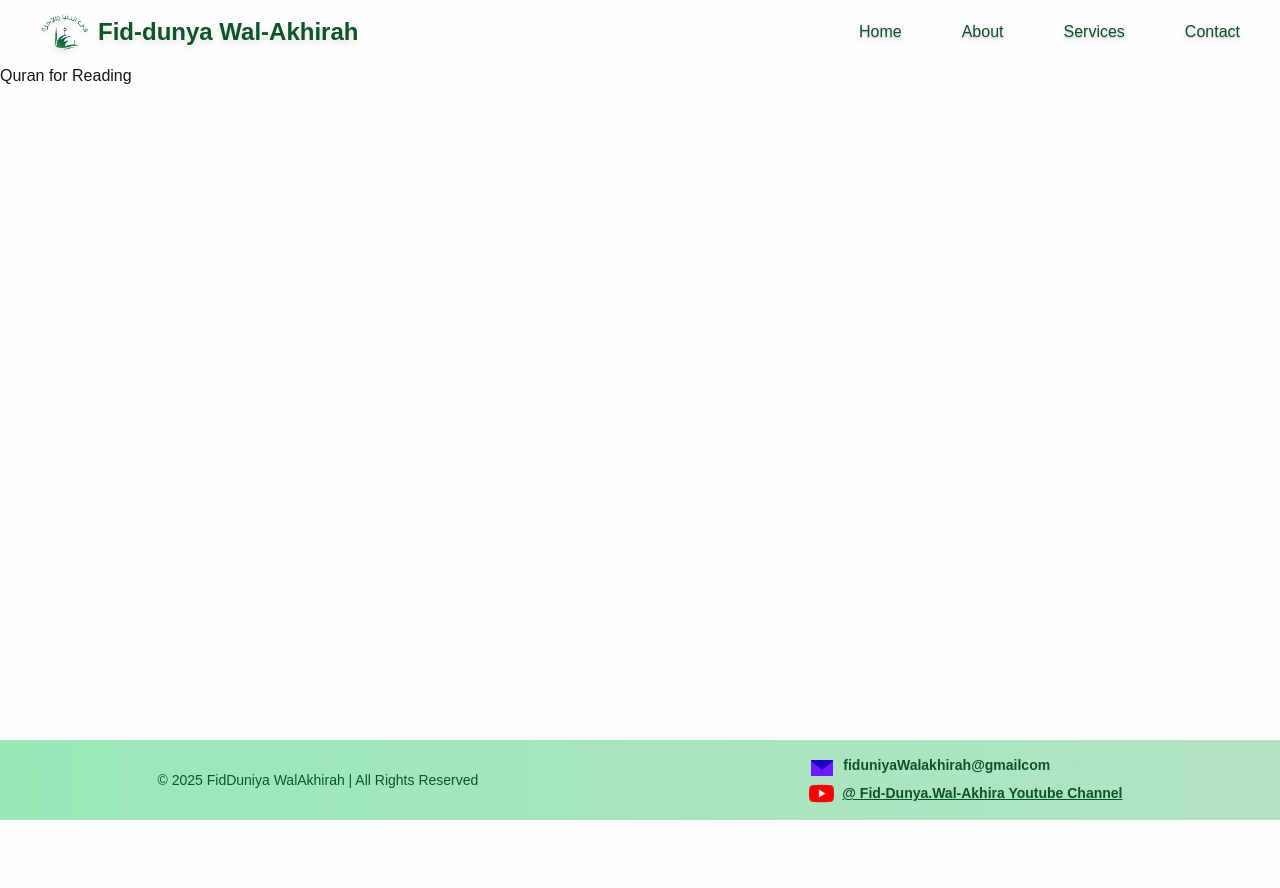
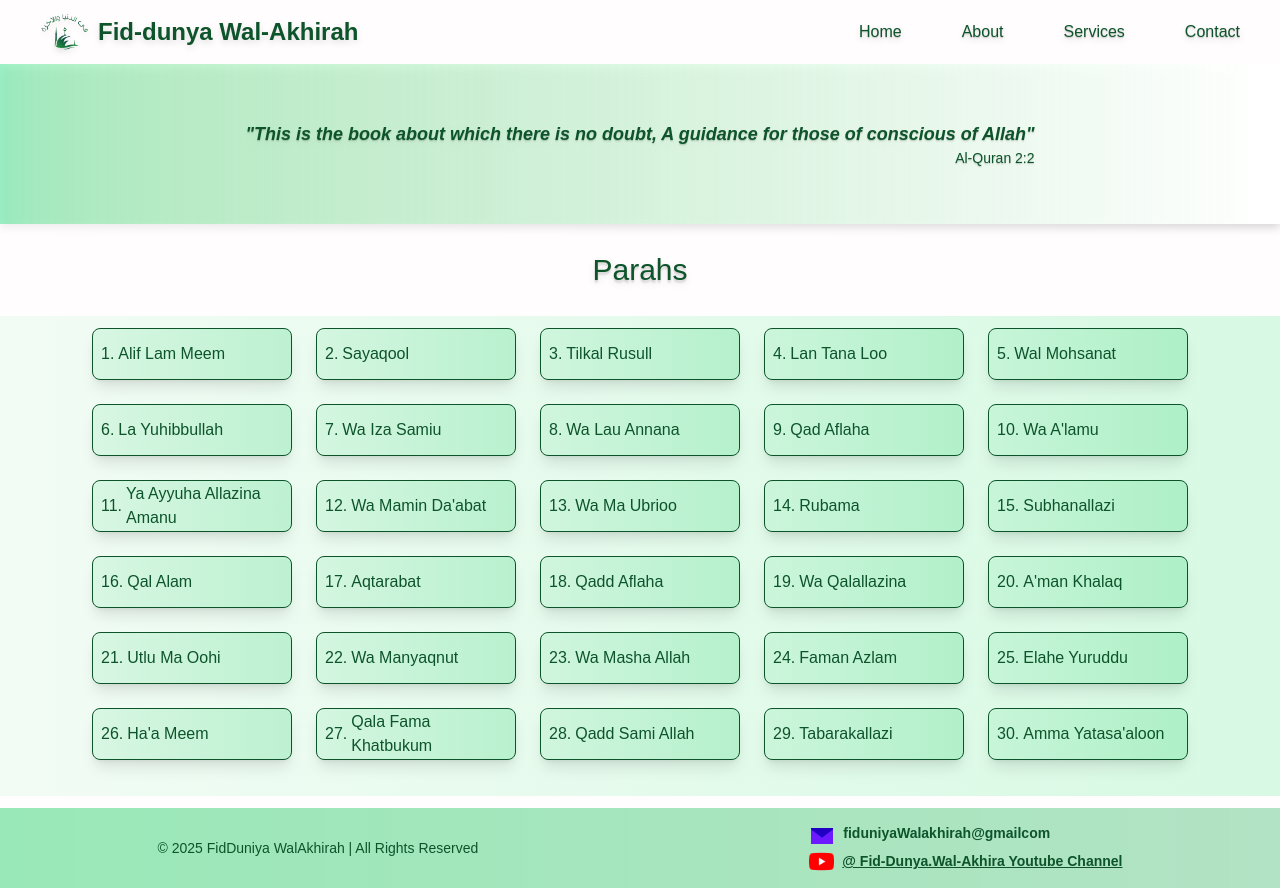
Before and after one commit to Hiba-Azhar0219/Responsive-Deployable-FidDuniya, a Next.js app: page /Quran in a window 1280 px wide. Before the commit the page ends 820 px from the top, so only its background shows below. Built offline with nearby package versions, Linux system fonts and the light colour scheme.

Commit message:
Parahs tab done

```diff
--- a/app/Quran/page.js
+++ b/app/Quran/page.js
@@ -1,9 +1,12 @@
 import React from 'react'
+import QuranHeroSection from '@/components/QuranHeroSection'
+import Surah from '@/components/Surah'
 
 const Quran = () => {
   return (
-    <div>
-      <h1>Quran for Reading</h1>
+    <div className='flex flex-col max-w-[100vw] overflow-x-hidden; justify-center items-center'>
+      <QuranHeroSection />
+      <Surah />
     </div>
   )
 }
--- a/components/ListenToQuran.js
+++ b/components/ListenToQuran.js
@@ -1,12 +1,13 @@
 import React from 'react'
+import Link from 'next/link'
 
 const ListenToQuran = () => {
   return (
     <div className='upperDiv flex flex-col gap-10 justify-center items-center '>
-      <div className='ListenToQuranDiv flex justify-around items-center gap-20  text-green-900 text-bold max-w-[100vw] mt-10 min-w-[100vw] min-h-[20vh]  bg-linear-to-r from-green-300/10 to-green-300/30'>
+      <div className='ListenToQuranDiv flex justify-around items-center gap-20 text-green-900 text-bold max-w-[100vw] mt-10 min-w-[100vw] min-h-[20vh]  bg-linear-to-r from-green-300/10 to-green-300/30'>
         <h1 className='text-3xl'>Listen to the Quran. SubhanAllah!</h1>
         <div className='audio-div flex flex-col justify-center items-center gap-1'>
-          <h1 className='text-green-900 text-md '>Surah Fatiha</h1>
+          <h1 className='text-green-900 text-md'>Surah Fatiha</h1>
           <audio
             className='bg-green-700/50 p-1 rounded-4xl shadow-xl'
             src='/1.mp3'
@@ -15,9 +16,11 @@ const ListenToQuran = () => {
         </div>
       </div>
 
-      <button className=' h-10 w-35 text-white bg-linear-to-br from-green-600/60 to-green-700/70 hover:from-green-600 to-green-700 hover:text-white hover:font-bold py-2  rounded shadow-xl cursor-pointer'>
-        Recite Quran
-      </button>
+      <Link href='/Quran'>
+        <button className=' h-10 w-35 text-white bg-linear-to-br from-green-600/60 to-green-700/70 hover:from-green-600 to-green-700 hover:text-white hover:font-bold py-2  rounded shadow-xl cursor-pointer'>
+          Recite Quran
+        </button>
+      </Link>
     </div>
   )
 }
--- a/components/MotivationForDua.js
+++ b/components/MotivationForDua.js
@@ -7,7 +7,7 @@ const MotivationForDua = () => {
         Always make Duas
       </h1>
       <h3 className='text-xl text-shadow-md'>
-        Allah never rejects your prayers. He answers in all different ways.
+        "Allah never rejects your prayers. He answers in all different ways."
       </h3>
     </div>
   )
--- a/components/MotivationForQuran.js
+++ b/components/MotivationForQuran.js
@@ -7,8 +7,8 @@ const MotivationForQuran = () => {
         Allah Makes Impossible Possible
       </h1>
       <h3 className='text-xl text-shadow-md'>
-        Once you make a decision, put your trust in Allah. Surely Allah loves
-        those who trust in Him.
+        "Once you make a decision, put your trust in Allah. Surely Allah loves
+        those who trust in Him."
       </h3>
     </div>
   )
--- /dev/null
+++ b/components/QuranHeroSection.js
@@ -0,0 +1,19 @@
+import React from 'react'
+
+const QuranHeroSection = () => {
+  return (
+    <div className=' flex min-w-[100vw] min-h-[20vh] text-green-900 justify-center items-center bg-linear-to-r from-green-400/40 to-white drop-shadow-lg text-shadow-sm'>
+      <div>
+        <h1 className='italic font-bold text-lg'>
+          "This is the book about which there is no doubt, A guidance for those
+          of conscious of Allah"
+        </h1>
+        <div className='ref'>
+          <h1 className='text-right text-sm'>Al-Quran 2:2</h1>
+        </div>
+      </div>
+    </div>
+  )
+}
+
+export default QuranHeroSection
--- a/components/Supplications.js
+++ b/components/Supplications.js
@@ -1,4 +1,5 @@
 import React from 'react'
+import Link from 'next/link'
 import Image from 'next/image'
 
 const Supplications = () => {
@@ -51,9 +52,11 @@ const Supplications = () => {
           <h1 className='text-green-900 text-lg  text-shadow-sm'>Guidance</h1>
         </div>
       </div>
-      <button className='text-white bg-linear-to-br from-green-600/70 to-green-700/80 hover:from-green-600 to-green-700 hover:text-white hover:font-bold py-2 px-4 m-2 rounded shadow-xl cursor-pointer'>
-        More Supplications
-      </button>
+      <Link href='/Duas'>
+        <button className='text-white bg-linear-to-br from-green-600/70 to-green-700/80 hover:from-green-600 to-green-700 hover:text-white hover:font-bold py-2 px-4 m-2 rounded shadow-xl cursor-pointer'>
+          More Supplications
+        </button>
+      </Link>
     </div>
   ) //Supplications div ends
 }
--- /dev/null
+++ b/components/Surah.js
@@ -0,0 +1,45 @@
+import React from 'react'
+import Script from 'next/script'
+
+const Surah = () => {
+  return (
+    <div className='flex flex-col mt-7 justify-center items-center'>
+      <h1 className='text-3xl text-green-900  text-shadow-lg'>Parahs</h1>
+      <div className='surahList text-green-900 w-[100vw] h-[60vh] mt-7 bg-linear-to-r from-green-300/10 to-green-300/30'>
+        <div
+          id='parahContainer'
+          className=' flex gap-6 flex-wrap justify-center items-center p-3'
+        ></div>
+      </div>
+      {/*Surah list ends */}
+      <Script>
+        {`
+    const parahNames = [
+      "Alif Lam Meem", "Sayaqool", "Tilkal Rusull", "Lan Tana Loo", "Wal Mohsanat",
+      "La Yuhibbullah", "Wa Iza Samiu", "Wa Lau Annana", "Qad Aflaha", "Wa A'lamu",
+      "Ya Ayyuha Allazina Amanu", "Wa Mamin Da'abat", "Wa Ma Ubrioo", "Rubama", "Subhanallazi",
+      "Qal Alam", "Aqtarabat", "Qadd Aflaha", "Wa Qalallazina", "A'man Khalaq",
+      "Utlu Ma Oohi", "Wa Manyaqnut", "Wa Masha Allah", "Faman Azlam", "Elahe Yuruddu",
+      "Ha'a Meem", "Qala Fama Khatbukum", "Qadd Sami Allah", "Tabarakallazi", "Amma Yatasa'aloon"
+    ];
+
+    const container = document.getElementById("parahContainer");
+
+    parahNames.forEach((name, index) => {
+      const html = \`
+        <div class='surah-div flex gap-4 '>
+          <div class='eachSurah bg-linear-to-r from-green-500/10 to-green-500/20 h-13 w-40 flex border-1 border-solid border-green-900 rounded-lg shadow-lg h-6 w-50 gap-1 px-2 items-center hover:bg-green-600/70 hover:text-white'>
+            <h1 class='serialNumber'>\${index + 1}.</h1>
+            <h2 class='parahName'>\${name}</h2>
+          </div>
+        </div>
+      \`;
+      container.innerHTML += html;
+    });
+  `}
+      </Script>
+    </div>
+  )
+}
+
+export default Surah
```
Also changed, not shown: public/pattern.png (added).
